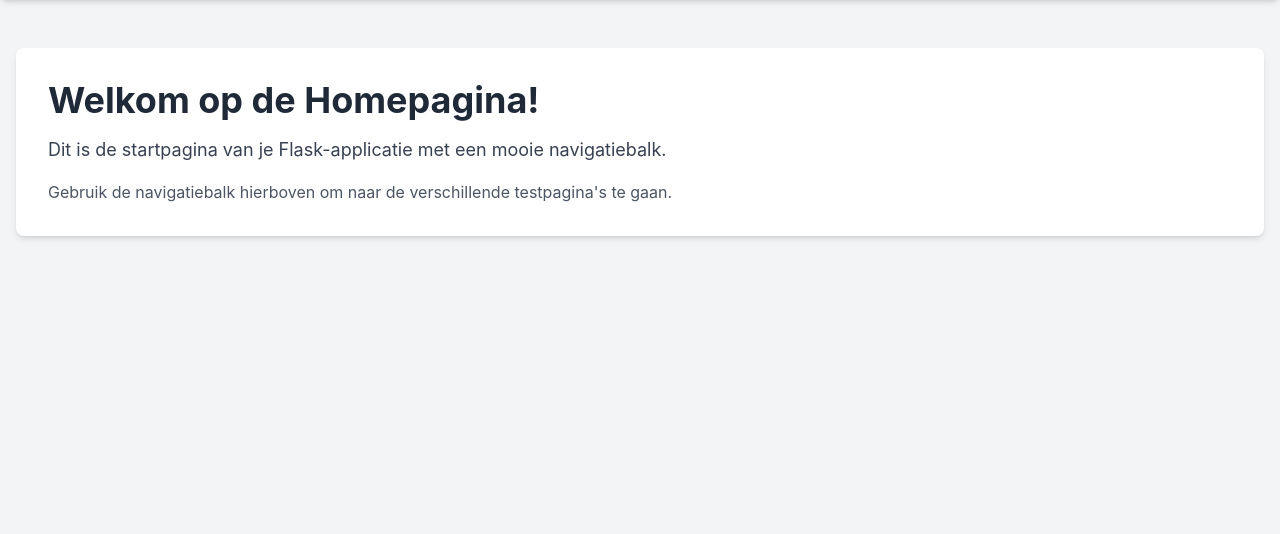
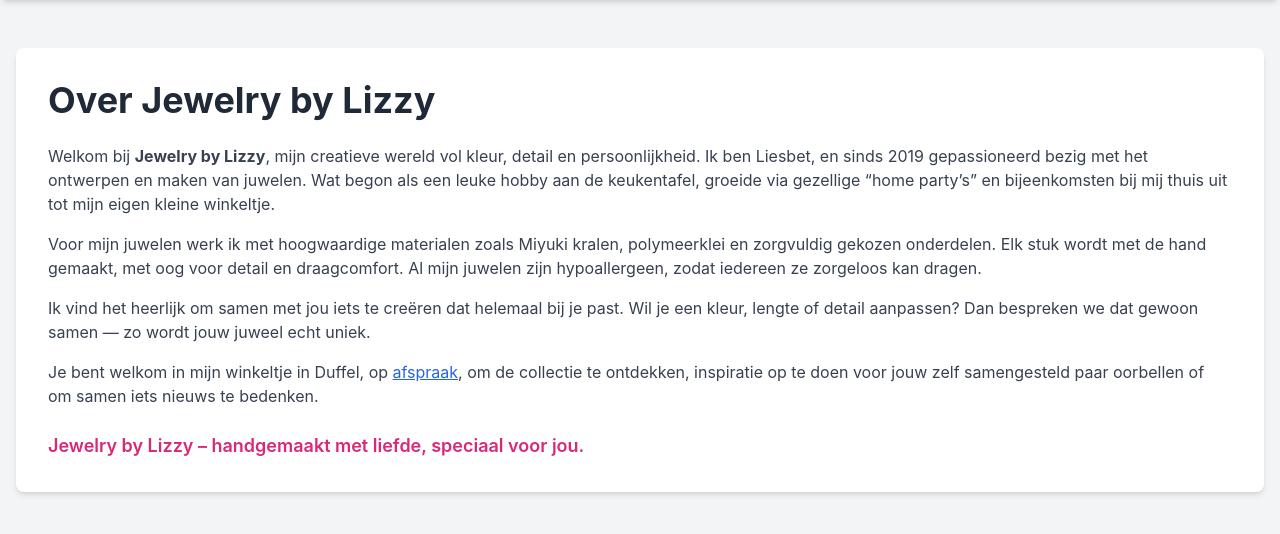
Before and after one commit to joaen05/Liesbet_juwelen, a Flask app: page / in a window 1280 px wide. Shown: the part 72-606 px from the top of the page. Run offline with Flask 3, Linux system fonts and the light colour scheme; parts of the project's set-up code (start-up, migrations or seed data) failed here and were passed over; some libraries are stand-ins or nearby versions.

Commit message:
tekstje home.html

````diff
--- a/templates/home.html
+++ b/templates/home.html
@@ -4,9 +4,31 @@
 
 {% block content %}
 <div class="bg-white p-8 rounded-lg shadow-md">
-    <h1 class="text-4xl font-bold text-gray-800 mb-4">Welkom op de Homepagina!</h1>
-    <p class="text-gray-700 text-lg">Dit is de startpagina van je Flask-applicatie met een mooie navigatiebalk.</p>
-    <p class="mt-4 text-gray-600">Gebruik de navigatiebalk hierboven om naar de verschillende testpagina's te gaan.</p>
+    <h1 class="text-4xl font-bold text-gray-800 mb-6">Over Jewelry by Lizzy</h1>
+    <p class="text-gray-700 mb-4">
+        Welkom bij <strong>Jewelry by Lizzy</strong>, mijn creatieve wereld vol kleur, detail en persoonlijkheid.
+        Ik ben Liesbet, en sinds 2019 gepassioneerd bezig met het ontwerpen en maken van juwelen.
+        Wat begon als een leuke hobby aan de keukentafel, groeide via gezellige “home party’s” en bijeenkomsten bij mij
+        thuis uit tot mijn eigen kleine winkeltje.
+    </p>
+    <p class="text-gray-700 mb-4">
+        Voor mijn juwelen werk ik met hoogwaardige materialen zoals Miyuki kralen, polymeerklei en zorgvuldig gekozen
+        onderdelen.
+        Elk stuk wordt met de hand gemaakt, met oog voor detail en draagcomfort.
+        Al mijn juwelen zijn hypoallergeen, zodat iedereen ze zorgeloos kan dragen.
+    </p>
+    <p class="text-gray-700 mb-4">
+        Ik vind het heerlijk om samen met jou iets te creëren dat helemaal bij je past.
+        Wil je een kleur, lengte of detail aanpassen?
+        Dan bespreken we dat gewoon samen — zo wordt jouw juweel echt uniek.
+    </p>
+    <p class="text-gray-700 mb-6">
+        Je bent welkom in mijn winkeltje in Duffel, op
+        <a href="{{ url_for('contact') }}" class="text-blue-600 underline">afspraak</a>, om de collectie te ontdekken,
+        inspiratie op te doen voor jouw zelf samengesteld paar oorbellen of om samen iets nieuws te bedenken.
+    </p>
+    <p class="text-lg font-semibold text-pink-600">
+        Jewelry by Lizzy – handgemaakt met liefde, speciaal voor jou.
+    </p>
 </div>
 {% endblock %}
-```html
````
